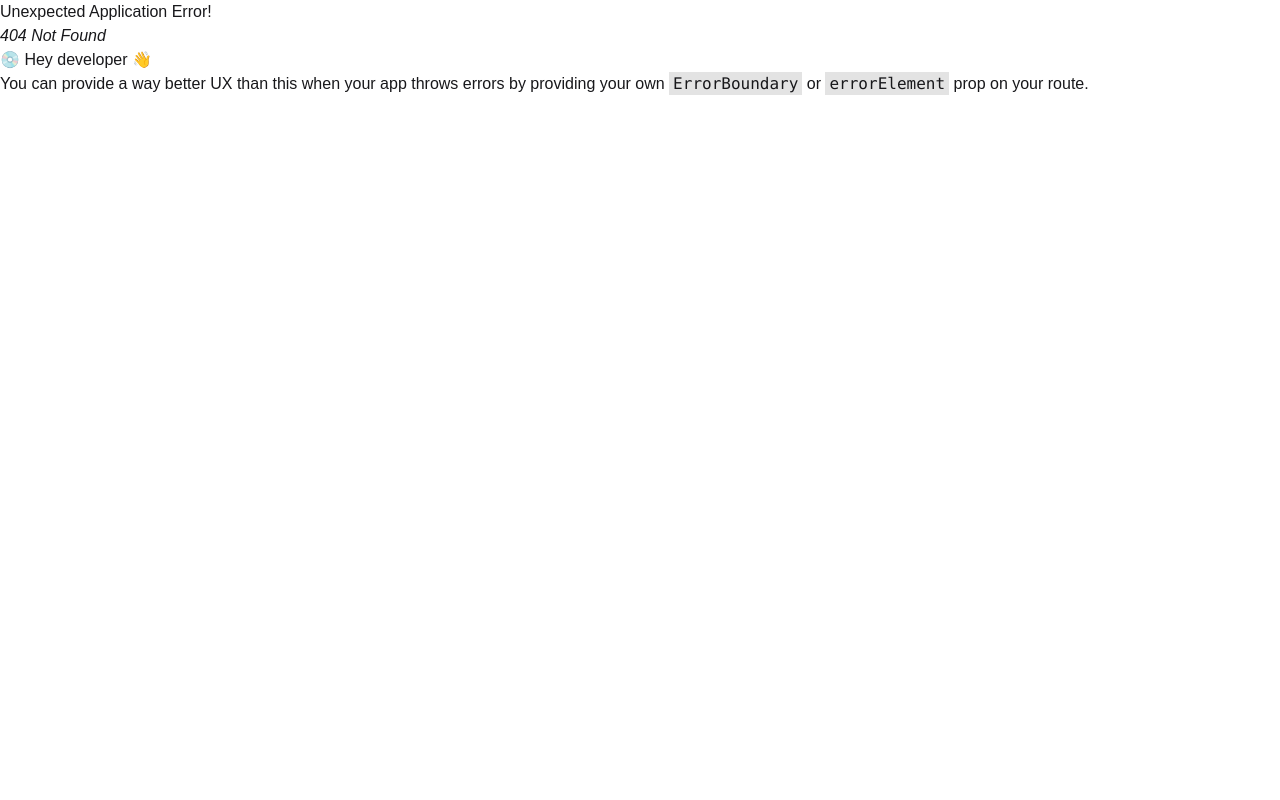
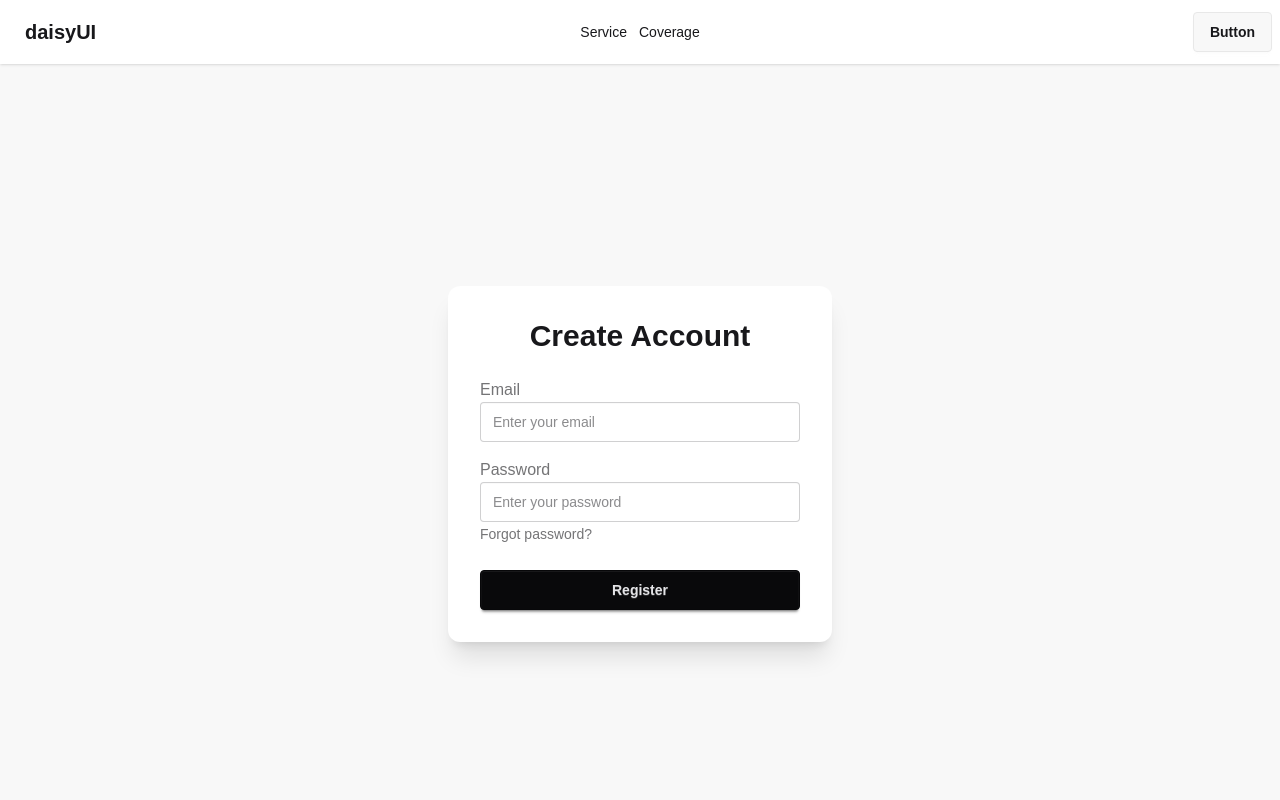
Before and after one commit to fuadhasan199/Final-Project, a React (Vite) app: page /register in a window 1280 px wide. Before the commit this address had no page. Shown: the top 800 px of the page. Built offline with nearby package versions, Linux system fonts and the light colour scheme.

Commit message:
Register page create by react-hook

```diff
--- a/package.json
+++ b/package.json
@@ -14,6 +14,7 @@
     "leaflet": "^1.9.4",
     "react": "^19.0.0-rc.1",
     "react-dom": "^19.0.0-rc.1",
+    "react-hook-form": "^7.66.1",
     "react-leaflet": "^5.0.0-rc.2",
     "react-router": "^7.9.6",
     "tailwindcss": "^4.1.17"
--- a/src/Page/Coverage.jsx
+++ b/src/Page/Coverage.jsx
@@ -13,7 +13,7 @@ const Coverage = () => {
            <div className="w-full h-[900px] border">
 
 
-             <MapContainer center={position} zoom={7} scrollWheelZoom={false} className='h-[900px]'>
+             <MapContainer center={position} zoom={8} scrollWheelZoom={false} className='h-[900px]'>
 
                 <TileLayer
       attribution='&copy; <a href="https://www.openstreetmap.org/copyright">OpenStreetMap</a> contributors'
--- /dev/null
+++ b/src/Sign/Login.jsx
@@ -0,0 +1,11 @@
+import React from 'react';
+
+const Login = () => {
+    return (
+        <div>
+
+        </div>
+    );
+};
+
+export default Login;
--- /dev/null
+++ b/src/Sign/Register.jsx
@@ -0,0 +1,86 @@
+import React from 'react';
+import { useForm } from 'react-hook-form';
+
+const Register = () => {
+
+ const {register,handleSubmit,formState:{errors}}=useForm()
+
+ const hadleRegister=(data)=>{
+
+console.log(data)
+ }
+
+    return (
+<div className="flex justify-center items-center min-h-screen bg-base-200">
+  <div className="w-full max-w-sm p-8 bg-base-100 rounded-xl shadow-xl">
+
+    <h2 className="text-3xl font-bold text-center mb-6">Create Account</h2>
+
+    <form onSubmit={handleSubmit(hadleRegister)} className="flex flex-col space-y-4">
+
+      {/* Email */}
+      <div className="form-control">
+        <label className="label">
+          <span className="label-text">Email</span>
+        </label>
+
+        <input
+          type="email"
+          {...register("email", { required: "Email is required" })}
+          className="input input-bordered w-full"
+          placeholder="Enter your email"
+        />
+
+        {errors.email && (
+          <p className="text-red-500 text-sm">{errors.email.message}</p>
+        )}
+      </div>
+
+      {/* Password */}
+      <div className="form-control">
+        <label className="label">
+          <span className="label-text">Password</span>
+        </label>
+
+        <input
+          type="password"
+          {...register("password", {
+            required: "Password is required",
+            minLength: {
+              value: 8,
+              message: "Minimum 8 characters required",
+            },
+            pattern: {
+              value:
+                /^(?=.*[a-z])(?=.*[A-Z])(?=.*\d)(?=.*[@$!%*?&])[A-Za-z\d@$!%*?&]{8,}$/,
+              message:
+                "Must include uppercase, lowercase, number & special character",
+            },
+          })}
+          className="input input-bordered w-full"
+          placeholder="Enter your password"
+        />
+        {/* {
+            errors.password?.type==='required' && <p>password de</p>
+        } */}
+
+         {errors.password && (
+          <p className="text-red-500 text-sm">{errors.password.message}</p>
+        )}
+
+        <label className="label">
+          <a className="link link-hover text-sm">Forgot password?</a>
+        </label>
+      </div>
+
+      <button className="btn btn-neutral w-full mt-2">Register</button>
+    </form>
+
+  </div>
+</div>
+
+
+    );
+};
+
+export default Register;
--- a/src/main.jsx
+++ b/src/main.jsx
@@ -6,6 +6,7 @@ import { createBrowserRouter, RouterProvider } from 'react-router'
 import MainRoot from './Root/MainRoot.jsx'
 import Service from './Page/Service.jsx'
 import Coverage from './Page/Coverage.jsx'
+import Register from './Sign/Register.jsx'
 
 
 const router=createBrowserRouter([
@@ -23,6 +24,10 @@ const router=createBrowserRouter([
       path:'/Coverage',
       element:<Coverage></Coverage>,
       loader: ()=>fetch('/warehouses.json') .then(res=>res.json())
+     } ,
+     {
+      path:'/register',
+      element:<Register></Register>
      }
 
 
```
Also changed, not shown: 1 other file (tests, documents, lock files or other folders).
